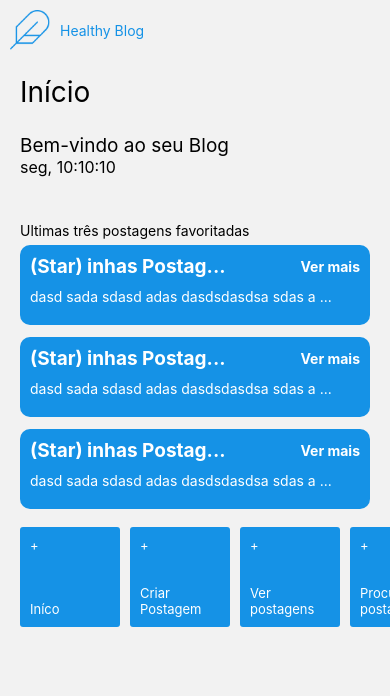
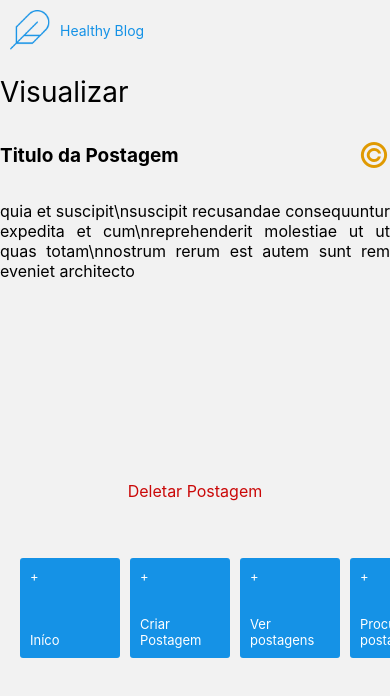
Before and after one commit to danieljuniorce/healthy-blog-teste-frontend-plantao-ativo, a React Native app: screen /View in a window 390 px wide. Shown: the top 696 px of the page. Built offline with nearby package versions, Linux system fonts and the light colour scheme.

Commit message:
View Screen

```diff
--- /dev/null
+++ b/src/pages/View/index.tsx
@@ -0,0 +1,47 @@
+import React from 'react';
+
+import {
+  Container,
+  Title,
+  PostView,
+  InfoView,
+  TitleInfo,
+  FavoritePost,
+  TextFavoritePost,
+  BodyPost,
+  DeletePost,
+  TextDeletePost,
+} from './styled';
+
+import HeaderComponent from '../../components/Header';
+import Tabs from '../../components/Tab';
+
+export default function Create() {
+  return (
+    <>
+      <HeaderComponent />
+
+      <Container>
+        <Title>Visualizar</Title>
+
+        <PostView>
+          <InfoView>
+            <TitleInfo>Titulo da Postagem</TitleInfo>
+            <FavoritePost>
+              <TextFavoritePost>&copy;</TextFavoritePost>
+            </FavoritePost>
+          </InfoView>
+          <BodyPost>
+            quia et suscipit\nsuscipit recusandae consequuntur expedita et
+            cum\nreprehenderit molestiae ut ut quas totam\nnostrum rerum est
+            autem sunt rem eveniet architecto
+          </BodyPost>
+          <DeletePost>
+            <TextDeletePost>Deletar Postagem</TextDeletePost>
+          </DeletePost>
+        </PostView>
+      </Container>
+      <Tabs />
+    </>
+  );
+}
--- /dev/null
+++ b/src/pages/View/styled.tsx
@@ -0,0 +1,70 @@
+import styled from 'styled-components/native';
+
+const Container = styled.SafeAreaView`
+  padding-horizontal: 20px;
+`;
+
+const Title = styled.Text`
+  font-size: 28px;
+`;
+
+const PostView = styled.View`
+  width: 100%;
+  margin-vertical: 25px;
+`;
+
+const InfoView = styled.View`
+  display: flex;
+  flex-direction: row;
+  justify-content: space-between;
+  align-items: center;
+
+  margin-bottom: 25px;
+`;
+
+const TitleInfo = styled.Text`
+  font-size: 19px;
+  font-weight: 700;
+`;
+
+const FavoritePost = styled.TouchableOpacity``;
+
+const TextFavoritePost = styled.Text`
+  font-size: 35px;
+  color: #e09a02;
+`;
+
+const BodyPost = styled.Text`
+  width: 100%;
+
+  font-size: 16px;
+  text-align: justify;
+`;
+
+const DeletePost = styled.TouchableOpacity`
+  margin-top: 200px;
+  margin-bottom: 20px;
+
+  width: 100%;
+  justify-content: center;
+  align-items: center;
+`;
+
+const TextDeletePost = styled.Text`
+  color: #ca0808;
+
+  font-size: 16px;
+`;
+
+export {
+  Container,
+  Title,
+  PostView,
+  InfoView,
+  TitleInfo,
+  FavoritePost,
+  TextFavoritePost,
+  BodyPost,
+  DeletePost,
+  TextDeletePost,
+};
--- a/src/router/index.tsx
+++ b/src/router/index.tsx
@@ -10,6 +10,7 @@ import Create from '../pages/Create';
 import List from '../pages/List';
 import Search from '../pages/Search';
 import Favorite from '../pages/Favorite';
+import View from '../pages/View';
 
 const Routes = () => (
   <NavigationContainer>
@@ -19,6 +20,7 @@ const Routes = () => (
       <AppStack.Screen name="List" component={List} />
       <AppStack.Screen name="Search" component={Search} />
       <AppStack.Screen name="Favorite" component={Favorite} />
+      <AppStack.Screen name="View" component={View} />
     </AppStack.Navigator>
   </NavigationContainer>
 );
```
